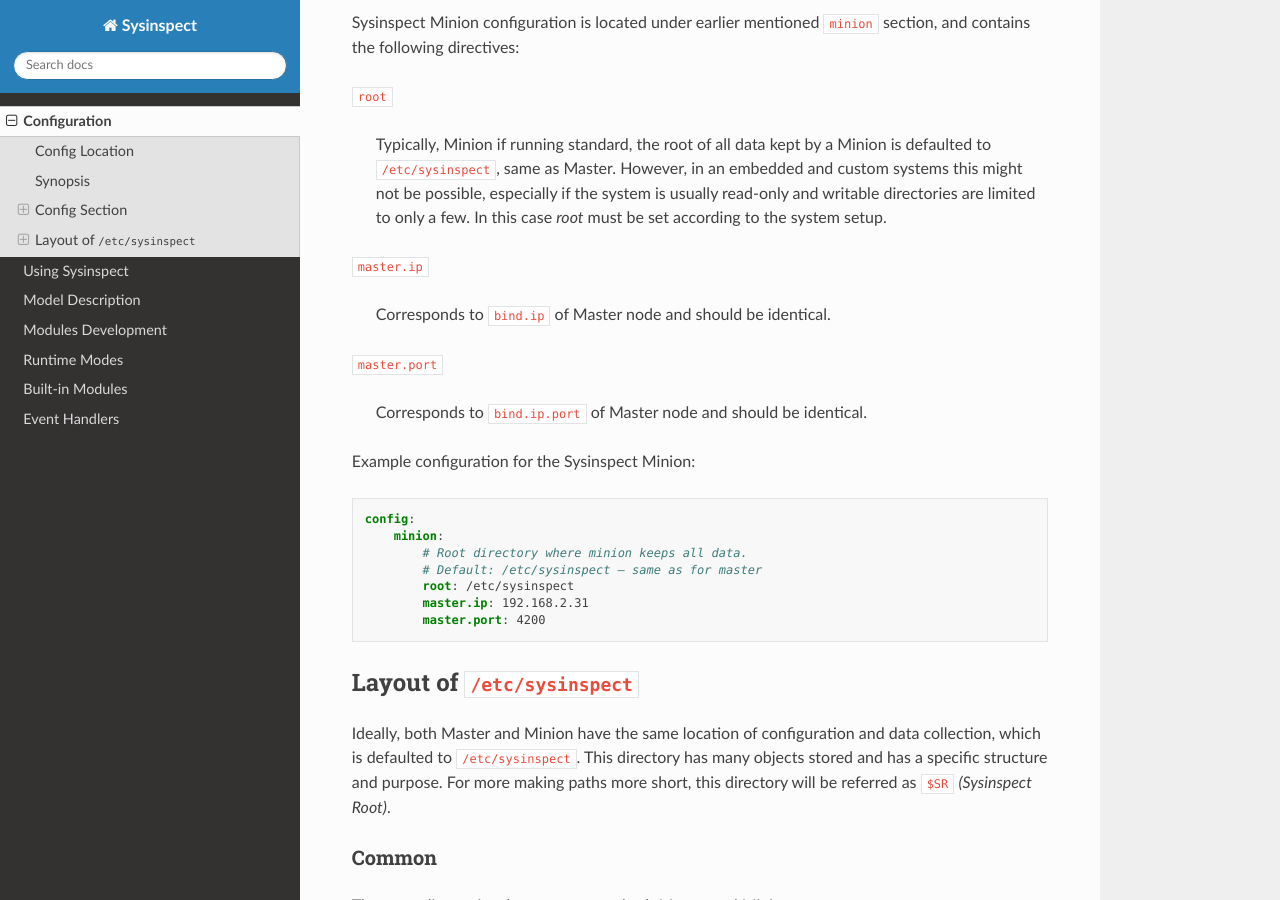
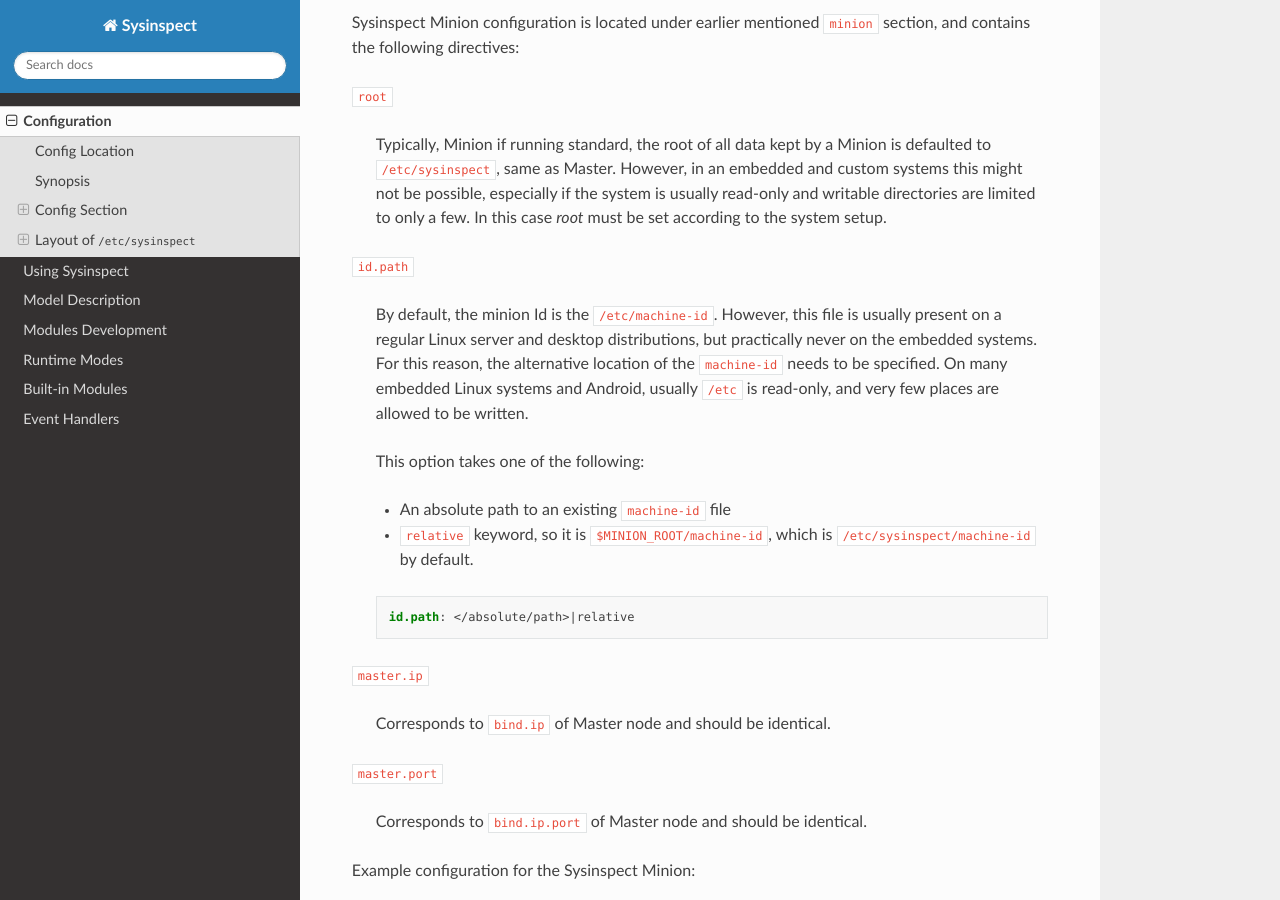
Before and after one commit to tinythings/sysinspect, a Sphinx documentation site: the page built from docs/global_config.rst, in a window 1280 px wide and 900 px high, scrolled down 3248 px. Built offline with Sphinx 7.4.7 and the Read the Docs theme 3.1.0, drawn with Linux system fonts in a browser that asks for light colours.

Commit message:
Add id.path configuration description

```diff
--- a/docs/global_config.rst
+++ b/docs/global_config.rst
@@ -169,6 +169,26 @@
     and writable directories are limited to only a few. In this case *root* must be
     set according to the system setup.
 
+``id.path``
+
+    By default, the minion Id is the ``/etc/machine-id``. However, this file is usually
+    present on a regular Linux server and desktop distributions, but practically never
+    on the embedded systems. For this reason, the alternative location of the ``machine-id``
+    needs to be specified. On many embedded Linux systems and Android, usually ``/etc`` is
+    read-only, and very few places are allowed to be written.
+
+    This option takes one of the following:
+
+    - An absolute path to an existing ``machine-id`` file
+    - ``relative`` keyword, so it is ``$MINION_ROOT/machine-id``, which is ``/etc/sysinspect/machine-id``
+      by default.
+
+    .. code-block:: yaml
+
+        id.path: </absolute/path>|relative
+
+
+
 ``master.ip``
 
     Corresponds to ``bind.ip`` of Master node and should be identical.
```
